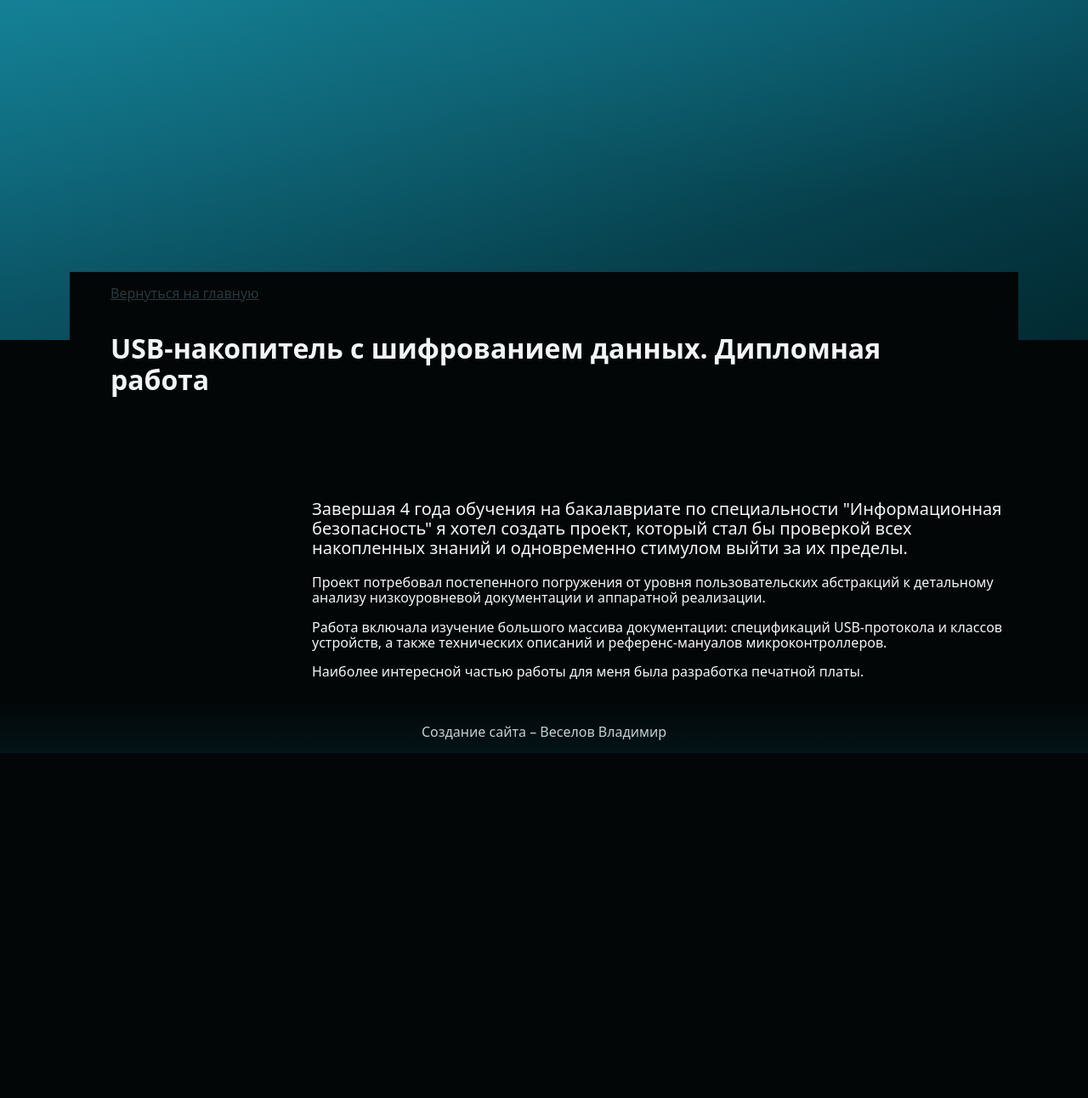
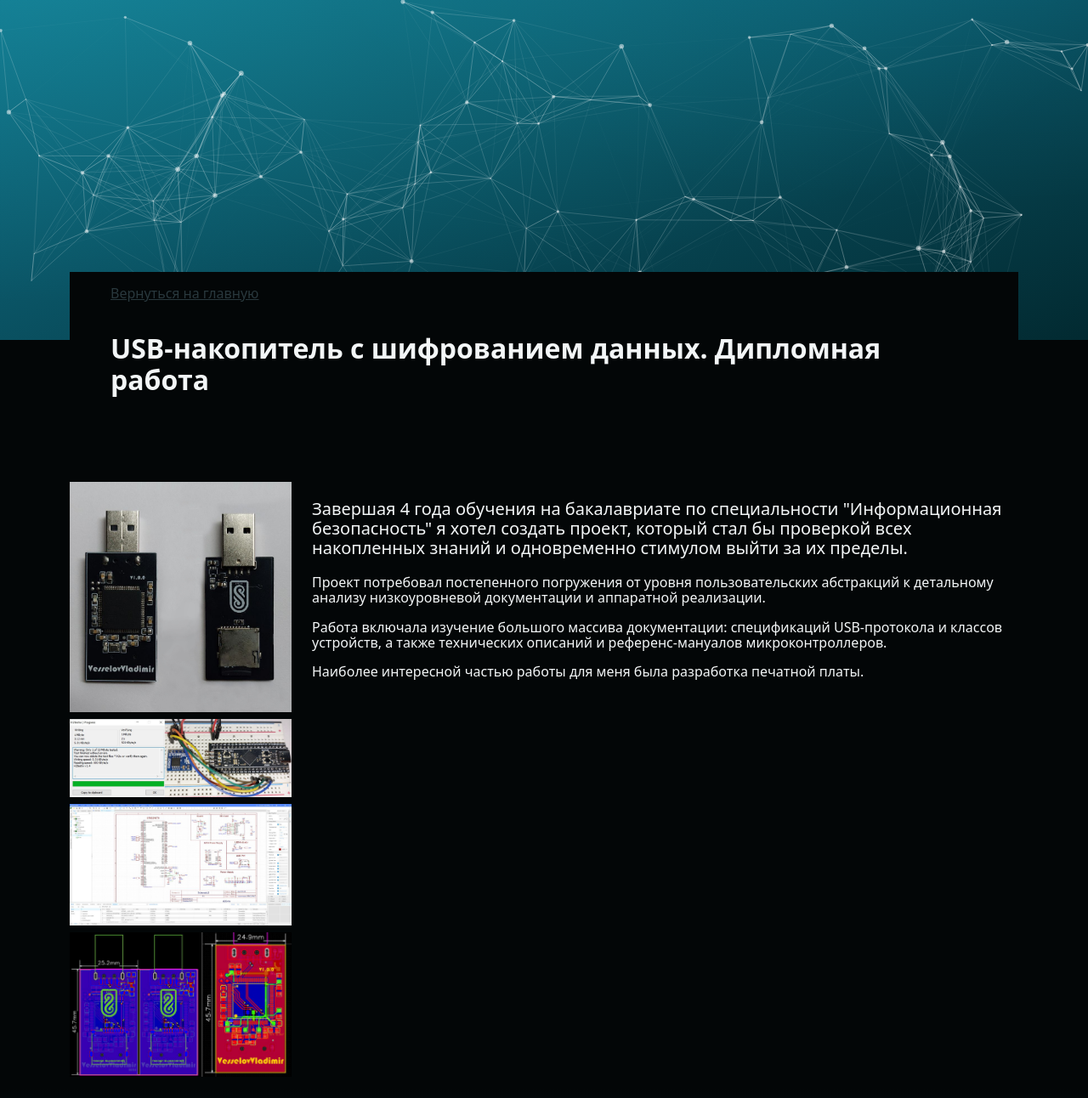
Before and after one commit to Vladimir775/profile, a plain HTML site: page diploma.html in a window 1280 px wide. Shown: the top 1292 px of the page at 85% size. Before the commit the page ends 886 px from the top, so only its background shows below. Drawn offline with Linux system fonts and the light colour scheme; files that its build step writes are made by us from their sources.

Commit message:
Update diploma.html

```diff
--- a/diploma.html
+++ b/diploma.html
@@ -3,10 +3,10 @@
 <head>
 	<meta charset="UTF-8">
 	<meta name="viewport" content="width=device-width, initial-scale=1.0">
-	<link rel="stylesheet" href="/profile.github.io/css/style.css">
-	<link rel="stylesheet" href="/profile.github.io/css/colors.css">
-	<link rel="stylesheet" href="/profile.github.io/css/bootstrap-grid.css">
-	<script src="/profile.github.io/js/particles.min.js"></script>
+	<link rel="stylesheet" href="/profile/css/style.css">
+	<link rel="stylesheet" href="/profile/css/colors.css">
+	<link rel="stylesheet" href="/profile/css/bootstrap-grid.css">
+	<script src="/profile/js/particles.min.js"></script>
 	<title>Портфолио</title>
 	<style>
 		.profile{
@@ -25,17 +25,17 @@
 			<!-- https://github.com/VincentGarreau/particles.js/ -->
 			<!-- Блок с фото, ФИО и контактами -->
 			<div class="profile">
-				<div class="px-5 pt-3"><a href="/profile.github.io/">Вернуться на главную</a></div>
+				<div class="px-5 pt-3"><a href="/profile/">Вернуться на главную</a></div>
 				<div class="px-5 pt-3">
 					<h1>USB-накопитель с шифрованием данных. Дипломная работа</h1>
 				</div>
 			</div>
 			<div class="row">
 				<div class="col-md-3 order-2 order-md-0">
-					<img class="fit-x mb-2" src="/profile.github.io/images/diploma/1.jpg" alt="">
-					<img class="fit-x mb-2" src="/profile.github.io/images/diploma/2.jpg" alt="">
-					<img class="fit-x mb-2" src="/profile.github.io/images/diploma/3.jpg" alt="">
-					<img class="fit-x mb-2" src="/profile.github.io/images/diploma/4.jpg" alt="">
+					<img class="fit-x mb-2" src="/profile/images/diploma/1.jpg" alt="">
+					<img class="fit-x mb-2" src="/profile/images/diploma/2.jpg" alt="">
+					<img class="fit-x mb-2" src="/profile/images/diploma/3.jpg" alt="">
+					<img class="fit-x mb-2" src="/profile/images/diploma/4.jpg" alt="">
 				</div>
 				<div class="col-md-9 order-1">
 					<p class="lead">
@@ -61,7 +61,7 @@
 	</footer>
 	<script>
 		/* particlesJS.load(@dom-id, @path-json, @callback (optional)); */
-		particlesJS.load('lines', '/profile.github.io/js/particlesjs-config.json', function() {
+		particlesJS.load('lines', '/profile/js/particlesjs-config.json', function() {
 		console.log('callback - particles.js config loaded');
 		});
 	</script>
```
